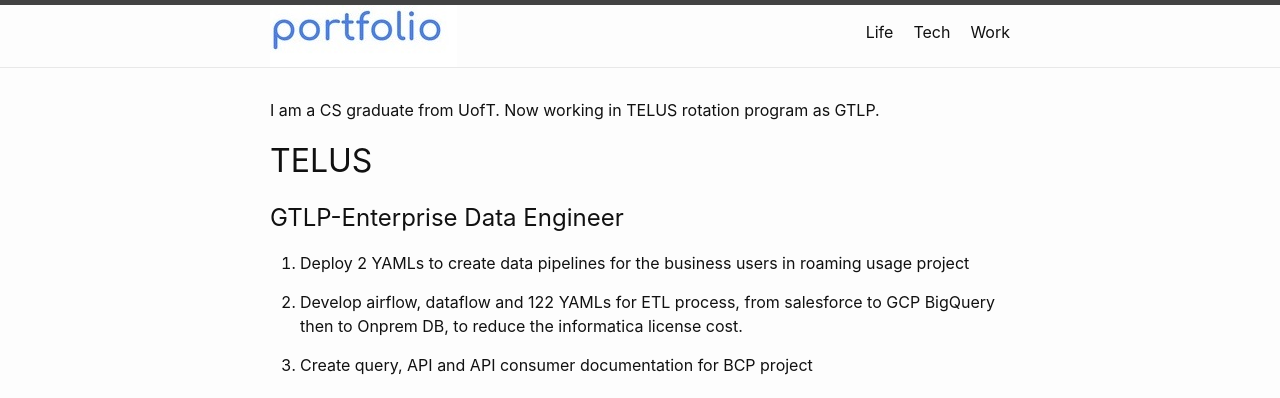
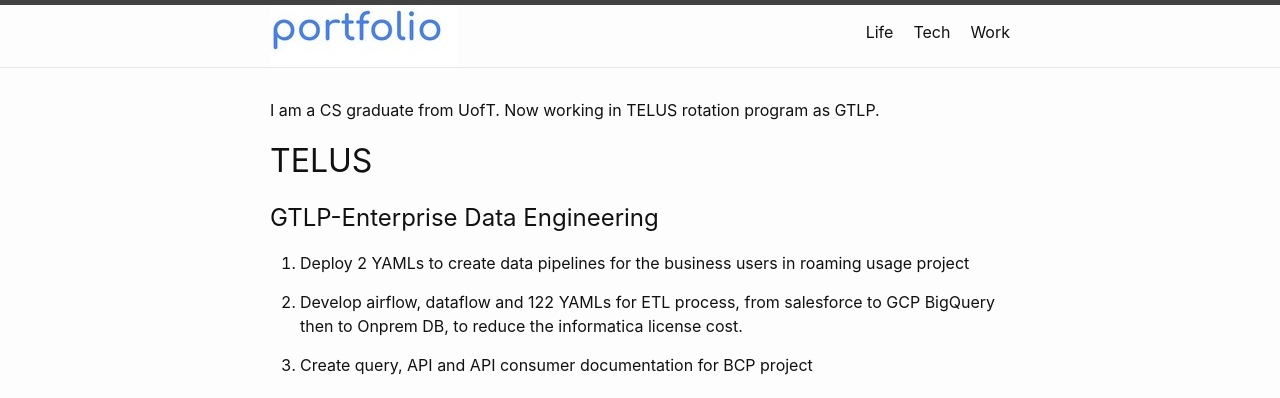
Before and after one commit to tangsiwei0831/portofolio, a Jekyll site: the page built from work.md, in a window 1280 px wide. Shown: the top 398 px of the page. Built offline with Jekyll 4.4.1, drawn with Linux system fonts in a browser that asks for light colours.

Commit message:
add content

```diff
--- a/work.md
+++ b/work.md
@@ -7,7 +7,7 @@ I am a CS graduate from UofT. Now working in TELUS rotation program as GTLP.
 
 ## TELUS
 
-# GTLP-Enterprise Data Engineer
+# GTLP-Enterprise Data Engineering
 1. Deploy 2 YAMLs to create data pipelines for the business users in roaming usage project
 
 2. Develop airflow, dataflow and 122 YAMLs for ETL process, from salesforce to GCP BigQuery then to Onprem DB, to reduce the informatica license cost.
```
